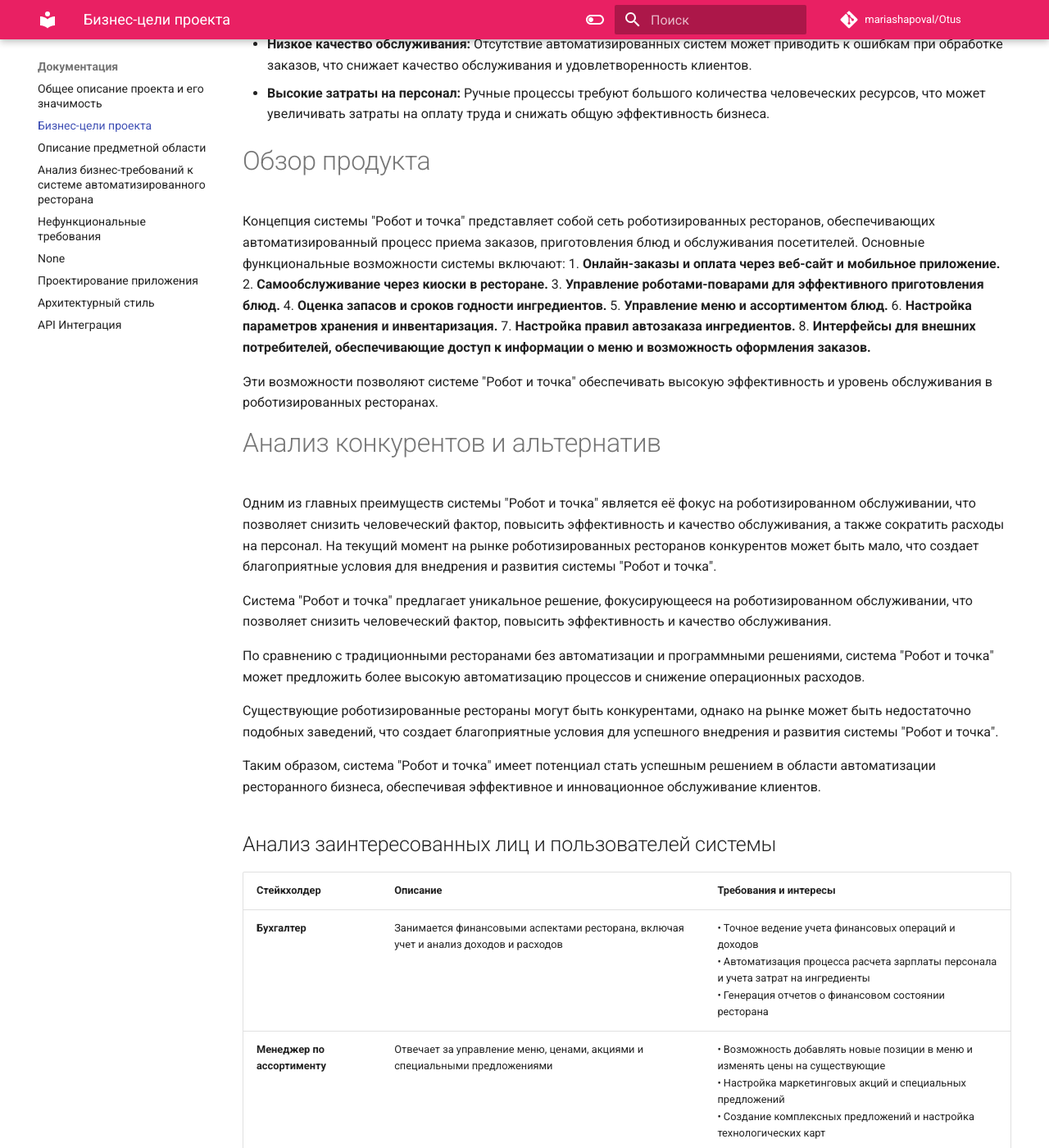
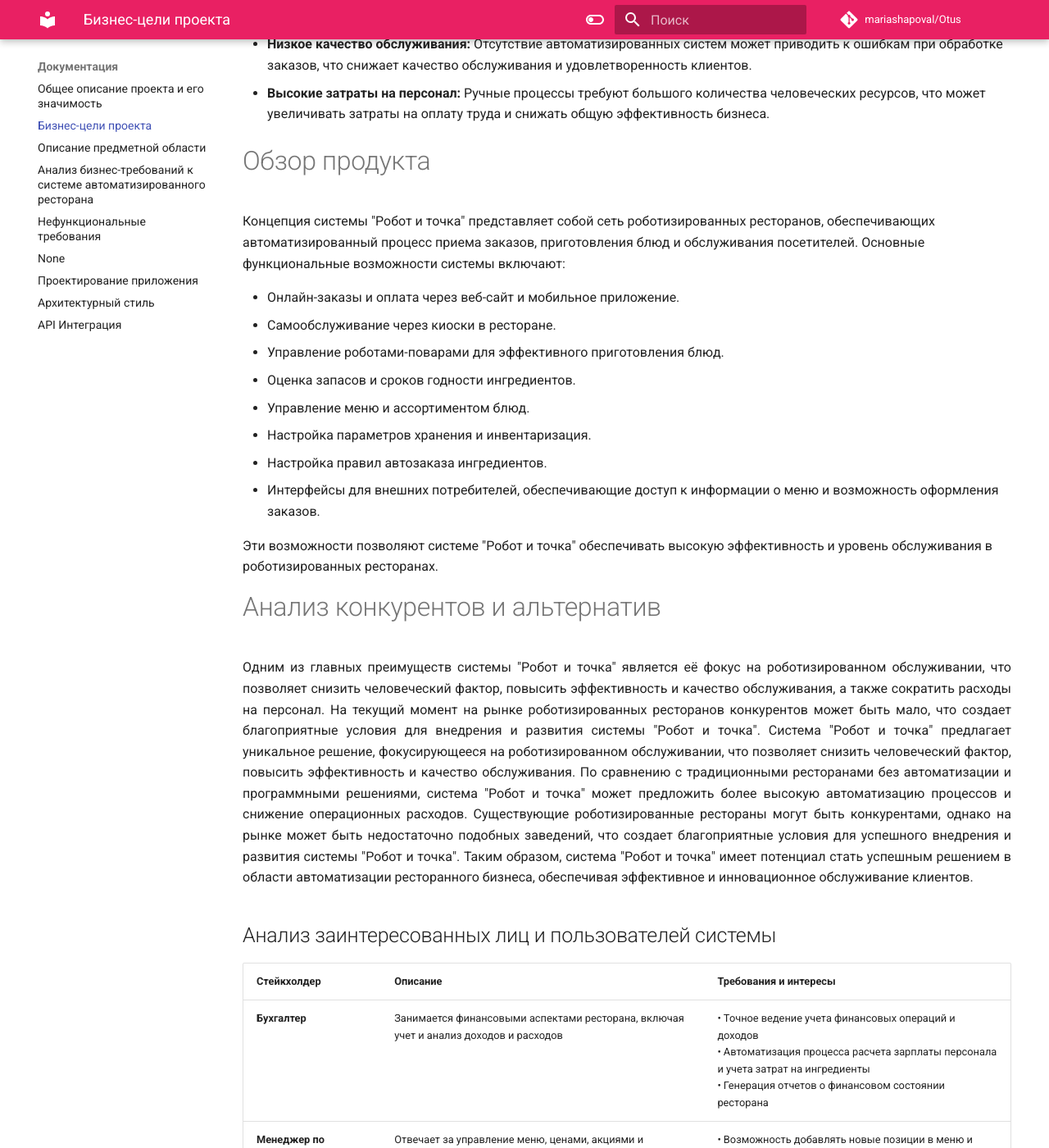
Before and after one commit to mariashapoval/Otus, an MkDocs documentation site: the page built from docs/goals.md, in a window 1280 px wide and 1400 px high, scrolled down 970 px. Shown: the whole window at 82% size. Built offline with MkDocs 1.6.1 and Material for MkDocs 9.7.7, drawn with Linux system fonts in a browser that asks for light colours; comment, search, counter and statistics services are not loaded.

Commit message:
Update goals.md

```diff
--- a/docs/goals.md
+++ b/docs/goals.md
@@ -31,19 +31,20 @@
 # Обзор продукта
 
 Концепция системы "Робот и точка" представляет собой сеть роботизированных ресторанов, обеспечивающих автоматизированный процесс приема заказов, приготовления блюд и обслуживания посетителей. Основные функциональные возможности системы включают:
-1. **Онлайн-заказы и оплата через веб-сайт и мобильное приложение.**
-2. **Самообслуживание через киоски в ресторане.**
-3. **Управление роботами-поварами для эффективного приготовления блюд.**
-4. **Оценка запасов и сроков годности ингредиентов.**
-5. **Управление меню и ассортиментом блюд.**
-6. **Настройка параметров хранения и инвентаризация.**
-7. **Настройка правил автозаказа ингредиентов.**
-8. **Интерфейсы для внешних потребителей, обеспечивающие доступ к информации о меню и возможность оформления заказов.**
+
+- Онлайн-заказы и оплата через веб-сайт и мобильное приложение.
+- Самообслуживание через киоски в ресторане.
+- Управление роботами-поварами для эффективного приготовления блюд.
+- Оценка запасов и сроков годности ингредиентов.
+- Управление меню и ассортиментом блюд.
+- Настройка параметров хранения и инвентаризация.
+- Настройка правил автозаказа ингредиентов.
+- Интерфейсы для внешних потребителей, обеспечивающие доступ к информации о меню и возможность оформления заказов.
 
 Эти возможности позволяют системе "Робот и точка" обеспечивать высокую эффективность и уровень обслуживания в роботизированных ресторанах.
 
 # Анализ конкурентов и альтернатив
-
+<div style="text-align: justify;">
 Одним из главных преимуществ системы "Робот и точка" является её фокус на роботизированном обслуживании, что позволяет снизить человеческий фактор, повысить эффективность и качество обслуживания, а также сократить расходы на персонал. На текущий момент на рынке роботизированных ресторанов конкурентов может быть мало, что создает благоприятные условия для внедрения и развития системы "Робот и точка".
 
 Система "Робот и точка" предлагает уникальное решение, фокусирующееся на роботизированном обслуживании, что позволяет снизить человеческий фактор, повысить эффективность и качество обслуживания.
@@ -53,6 +54,7 @@
 Существующие роботизированные рестораны могут быть конкурентами, однако на рынке может быть недостаточно подобных заведений, что создает благоприятные условия для успешного внедрения и развития системы "Робот и точка".
 
 Таким образом, система "Робот и точка" имеет потенциал стать успешным решением в области автоматизации ресторанного бизнеса, обеспечивая эффективное и инновационное обслуживание клиентов.
+</div>
 
 ## Анализ заинтересованных лиц и пользователей системы
 
```
